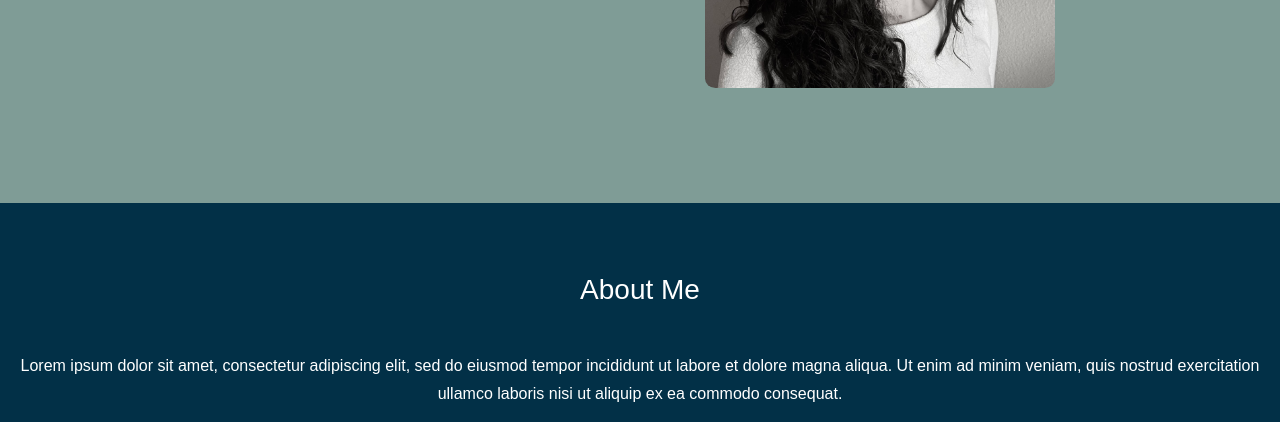
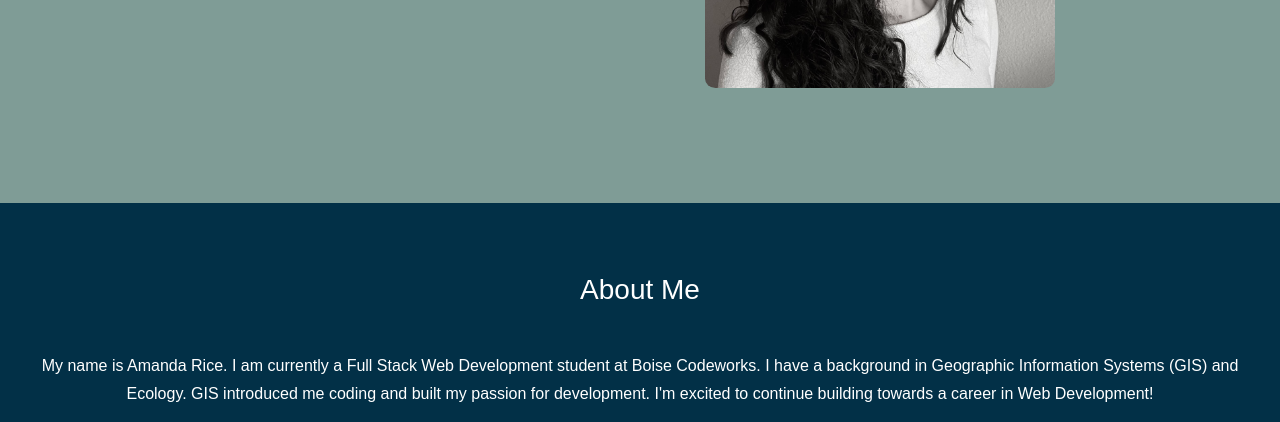
Before and after one commit to amanda-rice/landing-page, a plain HTML site: page index.html in a window 1280 px wide. Shown: the part 378-800 px from the top of the page. Drawn offline with nearby package versions, Linux system fonts and the light colour scheme; a web font is replaced by a local one.

Commit message:
updated text

```diff
--- a/index.html
+++ b/index.html
@@ -109,7 +109,8 @@
 <!-- Second Container -->
 <div class="container-fluid bg-2 text-center">
   <h3 class="margin" id="about-me">About Me</h3>
-  <p>Lorem ipsum dolor sit amet, consectetur adipiscing elit, sed do eiusmod tempor incididunt ut labore et dolore magna aliqua. Ut enim ad minim veniam, quis nostrud exercitation ullamco laboris nisi ut aliquip ex ea commodo consequat. </p>
+  <p>My name is Amanda Rice. I am currently a Full Stack Web Development student at Boise Codeworks. I have a background in Geographic Information Systems (GIS) and Ecology. GIS introduced me coding and built my passion for development. I'm excited to continue building towards a career in Web Development!
+</p>
 </div>
 
 <!-- Third Container (Grid) -->
```
